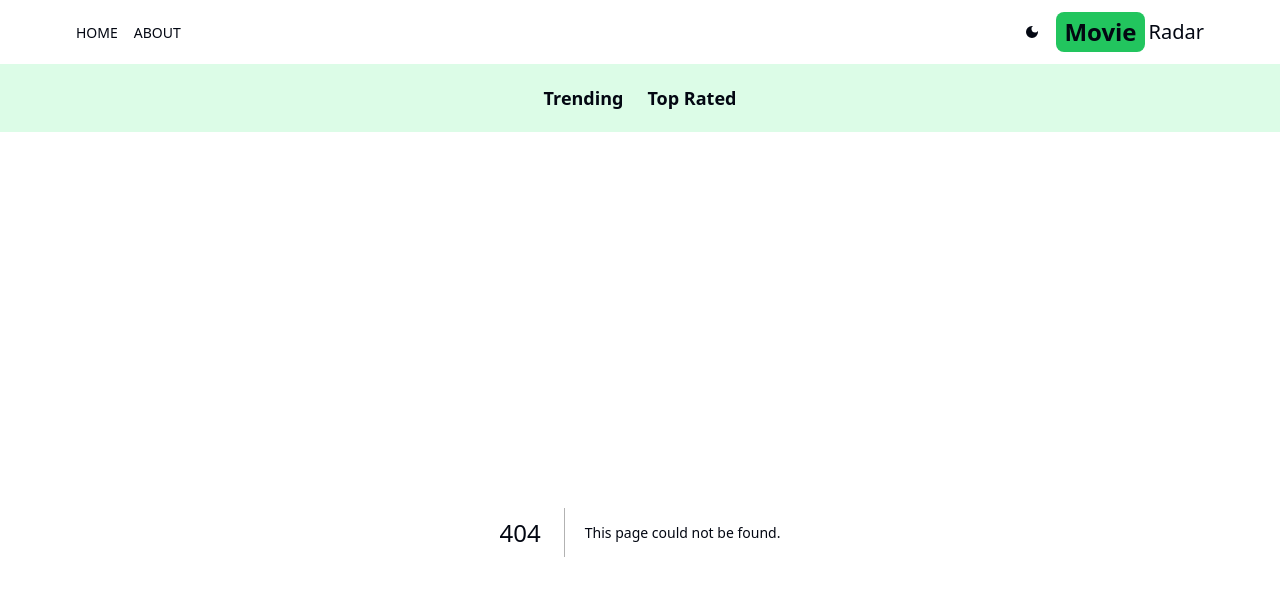
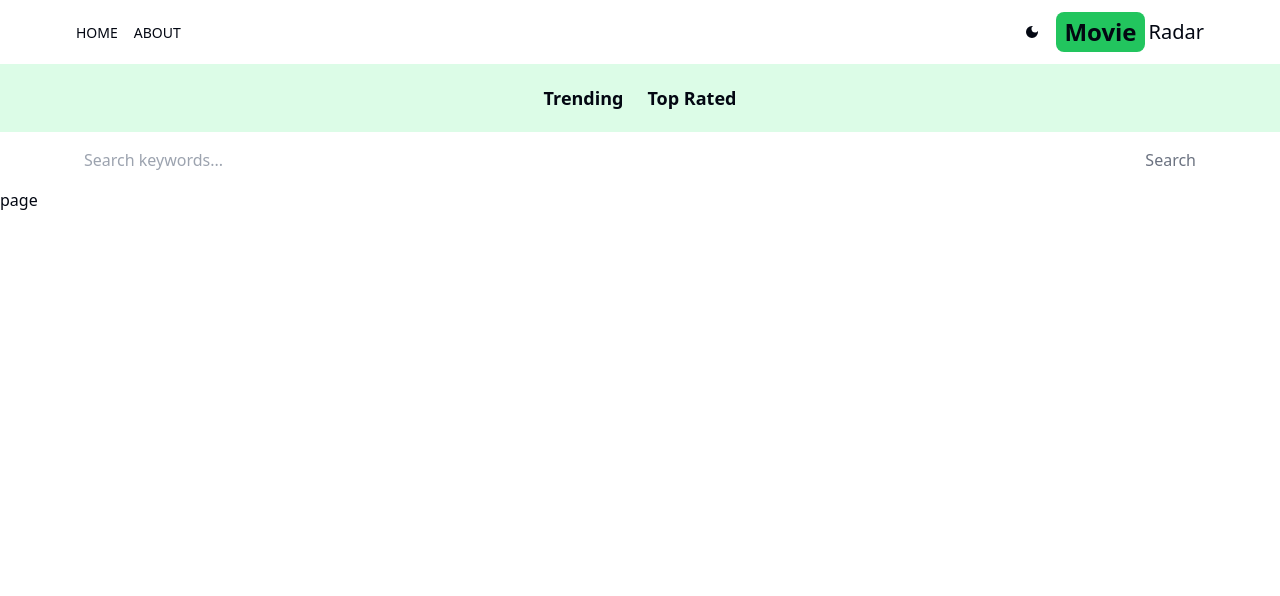
Before and after one commit to nipun-munasinghe/movie-app-next, a Next.js app: page /search/1 in a window 1280 px wide. Before the commit this address had no page. Shown: the top 596 px of the page. Built offline with nearby package versions, Linux system fonts and the light colour scheme.

Commit message:
Add SearchBox component and integrate it into the layout

```diff
--- /dev/null
+++ b/src/app/components/SearchBox.jsx
@@ -0,0 +1,23 @@
+'use client'
+
+import React from 'react'
+import { useRouter } from 'next/navigation';
+import { ImSearch } from "react-icons/im";
+
+export default function SearchBox() {
+    const [search, setSearch] = React.useState('');
+    const router = useRouter();
+    const handleOnSubmit = (e) => {
+        e.preventDefault();
+        router.push(`/search/${search}`);
+    };
+
+  return (
+    <form className='flex justify-between px-5 max-w-6xl mx-auto' onSubmit={handleOnSubmit}>
+        <input type="text" placeholder='Search keywords...' className='w-full h-14 rounded-md outline-none bg-transparent flex-1'
+            value={search} onChange={(e) => setSearch(e.target.value)}
+        />
+        <button className='text-green-500 disabled:text-gray-500' disabled={search === ''}>Search</button>
+    </form>
+  )
+}
--- a/src/app/layout.js
+++ b/src/app/layout.js
@@ -3,6 +3,7 @@ import "./globals.css";
 import Header from "./components/Header";
 import Providers from "./Providers";
 import Navbar from "./components/Navbar";
+import SearchBox from "./components/SearchBox";
 
 const geistSans = localFont({
   src: "./fonts/GeistVF.woff",
@@ -27,6 +28,7 @@ export default function RootLayout({ children }) {
         <Providers>
           <Header />
           <Navbar />
+          <SearchBox />
           {children}
         </Providers>
       </body>
--- /dev/null
+++ b/src/app/search/[searchItem]/page.jsx
@@ -0,0 +1,9 @@
+import React from 'react'
+
+export default function page({params}) {
+    const searchTerm = params.searchTerm;
+
+  return (
+    <div>page</div>
+  )
+}
```
